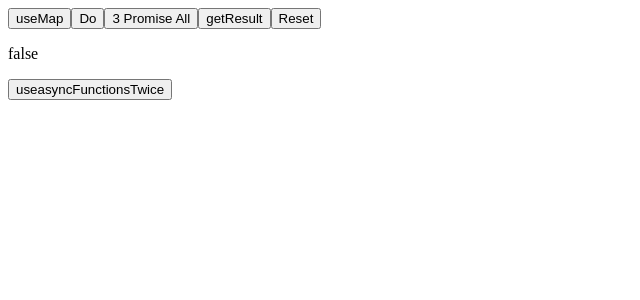
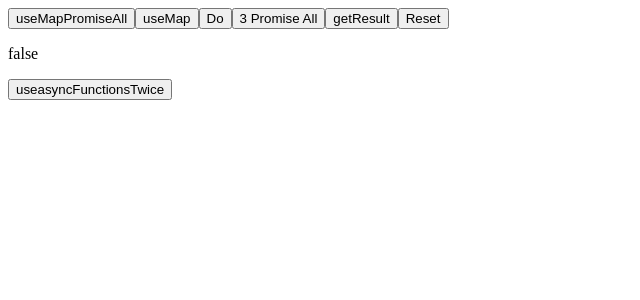
Before and after one commit to koyamal/pra_vue3, a Vue app in the folder vuePractive/: page / in a window 1280 px wide. Shown: the top 300 px of the page, without its empty margins (0-640 px from the left). Built offline with nearby package versions, Linux system fonts and the light colour scheme.

Commit message:
Add console.log

```diff
--- a/vuePractive/src/components/atom/G.vue
+++ b/vuePractive/src/components/atom/G.vue
@@ -33,6 +33,7 @@
         await Promise.all(functions.map(fn => {
           return fn();
         }));
+        console.log('Success');
       },
       useMap() {
         const docs = ["a", "b", "c"];
@@ -103,6 +104,7 @@
 }
 </script>
 <template>
+  <button @click="useMapPromiseAll">useMapPromiseAll</button>
   <button @click="useMap">useMap</button>
   <button @click="execPromiseAll">Do</button>
   <button @click="manyPromiseAll">3 Promise All</button>
```
